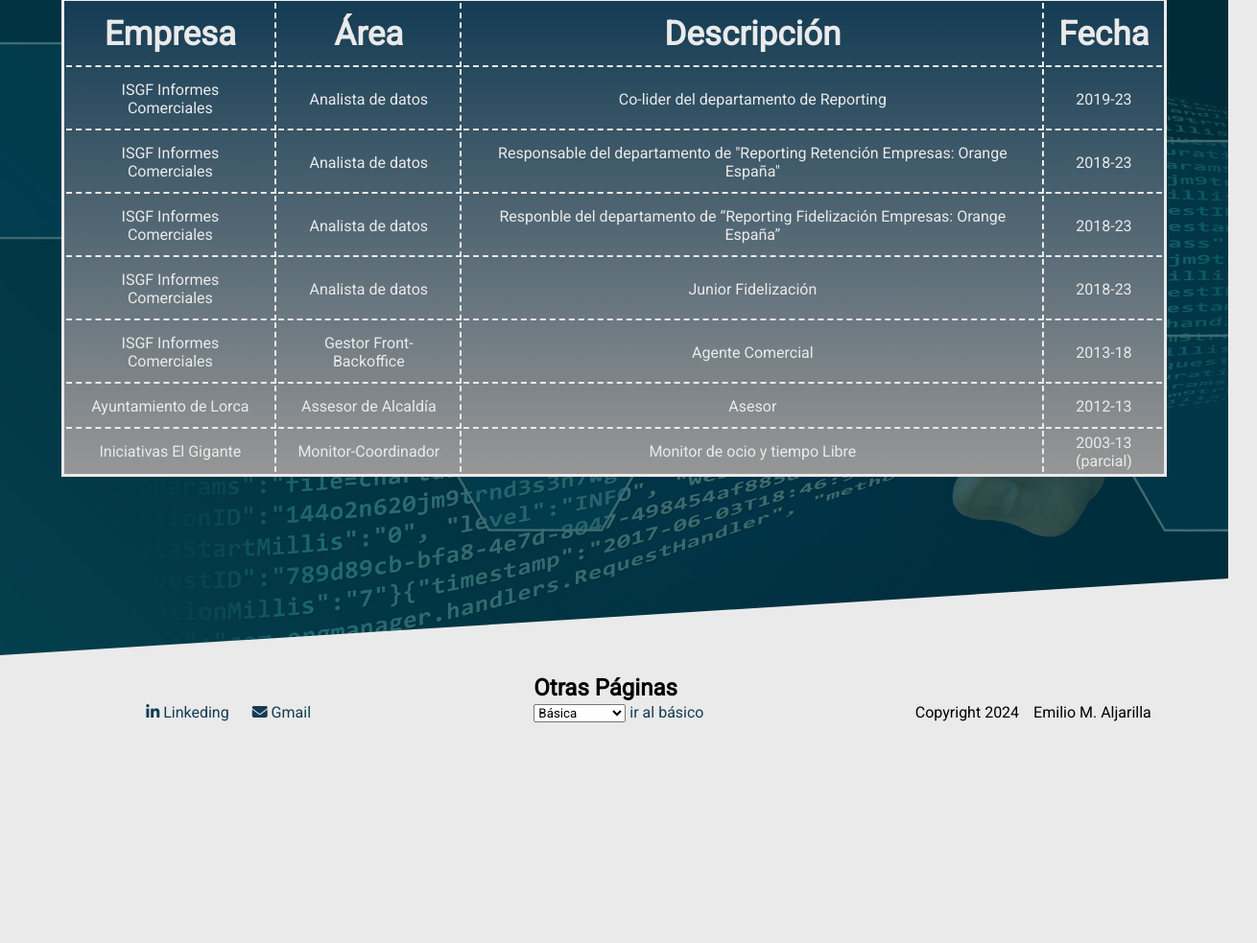
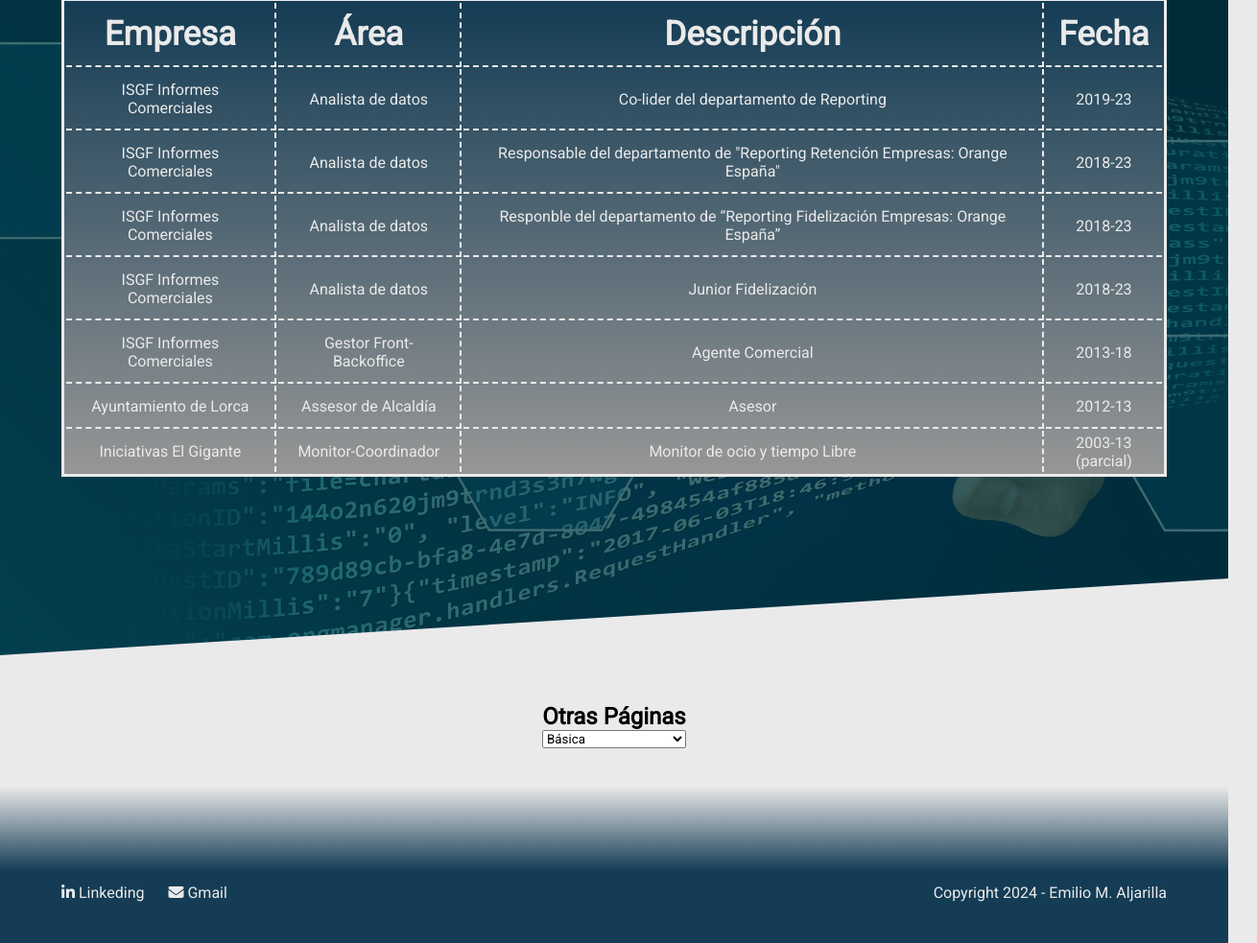
Before and after one commit to emaljarilla/emaljarilla, a plain HTML site: page views/portfolio.html in a window 1280 px wide. Shown: the part 3664-4647 px from the top of the page at 96% size, 1310 px wide, since content can reach past the window. Before the commit the page ends 4477 px from the top, so only its background shows below. Drawn offline with Linux system fonts and the light colour scheme.

Commit message:
footer
limpiamos footer

```diff
--- a/scripts/portfolio/portfolio.js
+++ b/scripts/portfolio/portfolio.js
@@ -13,32 +13,32 @@
 })
 //botón otras páginas
 let other = document.getElementById("other_page");
+let contador=1;
 
 other.addEventListener('click', () => {
-    let eleccion = document.querySelector(".eleccion");
+
+    if(contador%2==0){
+
         switch (other.value) {
-        case "1":
-            eleccion.href = "./portfolio.html"
-            eleccion.innerHTML = "ir al básico"
-            break;
+
             case "2":
-            eleccion.href = "./pagina_en_obras.html"
-            eleccion.innerHTML = "ir a bootstrap"
+                other.value = "1";
+                window.open("./pagina_en_obras.html","_self");
                 break;
             case "3":
-            eleccion.href = "./pagina_en_obras.html"
-            eleccion.innerHTML = "ir a react"
+                other.value = "1";
+                window.open("./pagina_en_obras.html","_self");
                 break;
             case "4":
-            eleccion.href = "./pagina_en_obras.html"
-            eleccion.innerHTML = "ver angular"
+                other.value = "1";
+                window.open("./pagina_en_obras.html","_self");
                 break;
             case "5":
-            eleccion.href = "./pagina_en_obras.html"
-            eleccion.innerHTML = "ver portfolio 2.0"
-            break;
-        default:
-            alert("Ha dado un error la eleccion");
+                other.value = "1";
+                window.open("./pagina_en_obras.html","_self");
                 break;
         }
+        ++contador;
+    }
+    ++contador;
 })
--- a/styles/portfolio/portfolio.sass
+++ b/styles/portfolio/portfolio.sass
@@ -679,29 +679,47 @@
 
 .otherpage
     width: 100%
-    height: 30px
-    display: flex
-    justify-content: space-around
-    margin: 50px 30px
+    height: 300px
     position: relative
+    background: linear-gradient(180deg, var(--cCla) 45.5%, var(--cPrin) 75%)
 
-    & a
-        margin: 0 12px
-        text-decoration: none
-        color: var(--cPrin)
+    & .otherContact
+        position: absolute
+        left: 0
+        width: 100%
+        height: 25%
+        top:75%
+        background: var(--cPrin)
+        padding: 1% 5%
+        & .posother
+            display: flex
+            @media screen and (max-width: 768px)
+                justify-content: space-between
+        & .posother a
+            text-decoration: none
+            color: var(--cCla)
+        & .posother a:last-child
+            margin-left: 25px
+    & .fotcopy
+        position: absolute
+        display: flex
+        justify-content: end
+        width: 100%
+        height: 25%
+        top:75%
+        color: var(--cCla)
+        padding: 1% 5%
+        @media screen and (max-width: 768px)
+            top:90%
+            justify-content: center
+    & .otcontent
+        width: 100%
 
-    & h2
-        position: absolute
-        top: -30px
-        @media screen and (max-width: 768px)
-            font-weight: var(--text)
-            left: 28%
-    & .otrherContact
         display: flex
-        flex-wrap: wrap
-    & .eleccion
-        margin: 0
-.fotcopy
-    display: flex
-    gap: 15px
-    text-align: center
+        flex-direction: column
+        justfy-content: center
+        & h2
+            margin: 50px auto 0 auto
+        & #other_page
+            margin: auto
+            width: 150px
--- a/views/portfolio.html
+++ b/views/portfolio.html
@@ -490,25 +490,26 @@
 
     </main>
     <footer class="otherpage" id="otherpage">
-        <div class="otrherContact">
-            <a href="https://www.linkedin.com/in/emaljarilla"><i class="fa-brands fa-linkedin-in"></i> Linkeding</a>
+        <div class="otherContact">
+            <div class="posother">
+                <a href="https://www.linkedin.com/in/emaljarilla"><i class="fa-brands fa-linkedin-in"></i> Linkeding</a>
             <a href="mailto:emaljarilla@gmail.com?subject=Primera_toma_de_contacto"><i class="fa-solid fa-envelope"></i>
                 Gmail</a>
+            </div>
         </div>
-        <div>
+        <div class="otcontent">
             <h2>Otras Páginas</h2>
             <select name="other_page" id="other_page">
-                <option value="1">Básica</option>
+                <option value="1" selected>Básica</option>
                 <option value="2">Bootstrap</option>
                 <option value="3">React</option>
                 <option value="4">Angular</option>
                 <option value="5">Portfolio 2.0</option>
             </select>
-            <a class="eleccion" href="../index.html">ir al básico</a>
+
         </div>
         <div class="fotcopy">
-            <p> Copyright 2024 </p>
-            <p>Emilio M. Aljarilla </p>
+            <p> Copyright 2024 - Emilio M. Aljarilla </p>
         </div>
     </footer>
     <script src="../scripts/portfolio/portfolio.js"></script>
```
Also changed, not shown: styles/portfolio/portfolio.css, 1 other file. Lines whose indentation alone changed are shown as unchanged.
